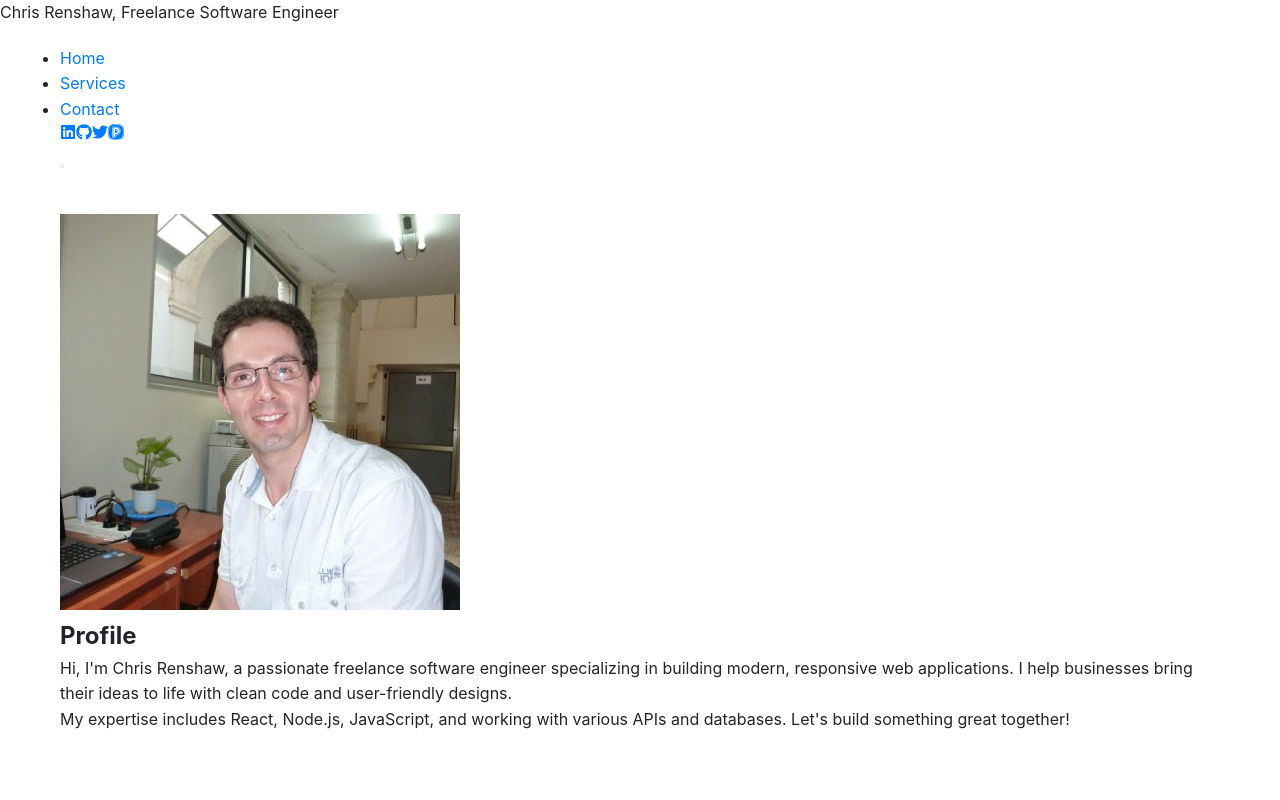
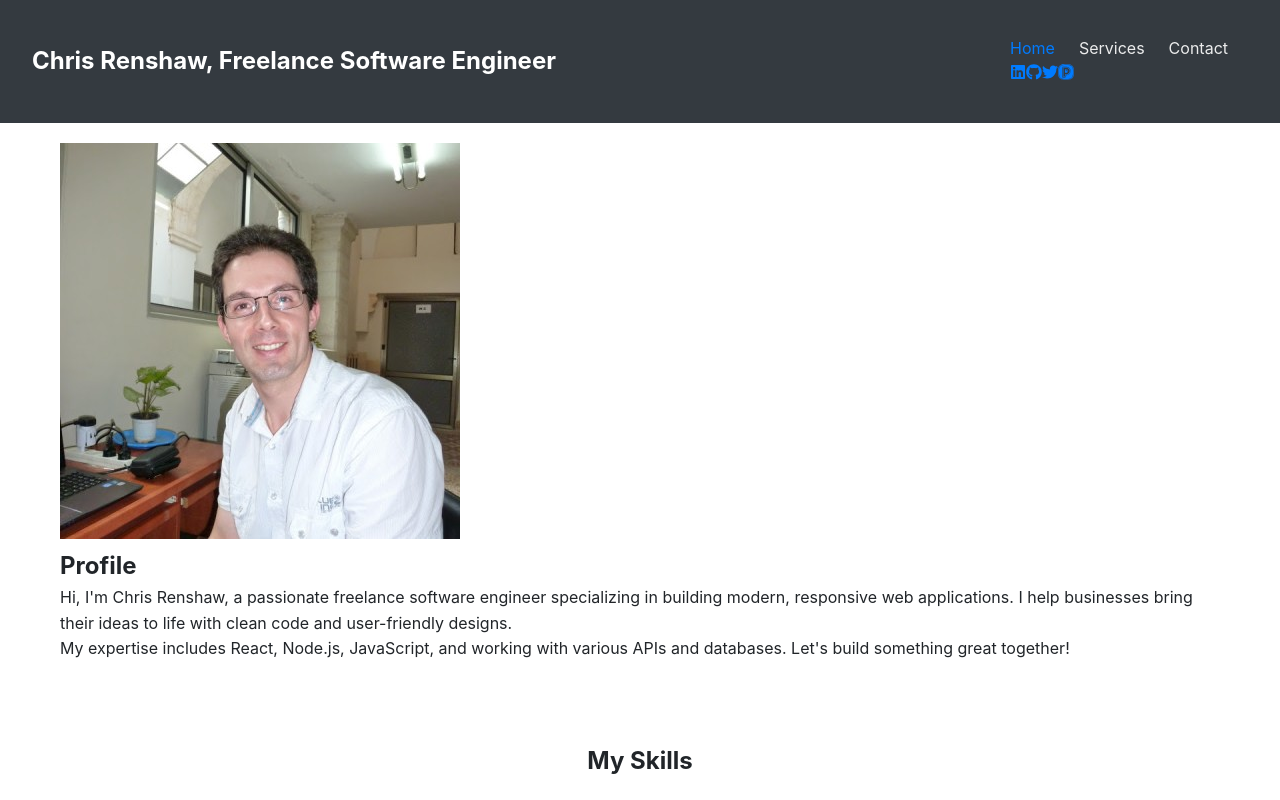
Before and after one commit to renners7777/CRportfolio, a React (Vite) app: page / in a window 1280 px wide. Shown: the top 800 px of the page. Built offline with nearby package versions, Linux system fonts and the light colour scheme; no server answers.

Commit message:
Refactor Header component to improve structure and accessibility by wrapping logo text in a div, adjusting navigation class handling, and ensuring consistent button class naming.

```diff
--- a/src/components/Header.jsx
+++ b/src/components/Header.jsx
@@ -1,4 +1,3 @@
-// filepath: /home/chris/Documents/CRportfolio/src/components/Header.jsx
 import React, { useState } from 'react';
 import { NavLink } from 'react-router-dom';
 import { FaLinkedin, FaGithub, FaTwitter } from 'react-icons/fa';
@@ -23,10 +22,13 @@ const Header = () => {
     };
 
     return (
-        <header className="site-header">
+        <header className="header">
             {/* Top Row */}
             <div className="header-top-row">
-                Chris Renshaw, Freelance Software Engineer
+                {/* Step 4: Wrap text in a div with class "logo" */}
+                <div className="logo">
+                    Chris Renshaw, Freelance Software Engineer
+                </div>
             </div>
 
             {/* Bottom Row - Contains the previous layout */}
@@ -35,8 +37,10 @@ const Header = () => {
                     {/* Site Title Removed From Here */}
 
                     {/* Navigation */}
-                    <nav className={`main-navigation ${isMobileMenuOpen ? 'is-open' : ''}`}>
-                        <ul>
+                    {/* Step 3: Remove conditional class from nav */}
+                    <nav>
+                        {/* Step 3: Add conditional 'active' class to ul */}
+                        <ul className={isMobileMenuOpen ? 'active' : ''}>
                             <li><NavLink to="/" onClick={closeMobileMenu} className={({ isActive }) => isActive ? 'active' : ''}>Home</NavLink></li>
                             <li><NavLink to="/services" onClick={closeMobileMenu} className={({ isActive }) => isActive ? 'active' : ''}>Services</NavLink></li>
                             <li><NavLink to="/contact" onClick={closeMobileMenu} className={({ isActive }) => isActive ? 'active' : ''}>Contact</NavLink></li>
@@ -51,10 +55,10 @@ const Header = () => {
                         <a href={peerlistUrl} target="_blank" rel="noopener noreferrer" aria-label="Peerlist Profile"><SiPeerlist /></a>
                     </div>
 
-                    {/* Mobile Nav Toggle */}
+                    {/* Mobile Nav Toggle - Ensure class is "menu-toggle" (already correct) */}
                     <button
                         type="button"
-                        className="mobile-nav-toggle"
+                        className="menu-toggle"
                         aria-label="Toggle navigation"
                         aria-expanded={isMobileMenuOpen}
                         onClick={toggleMobileMenu}
```
